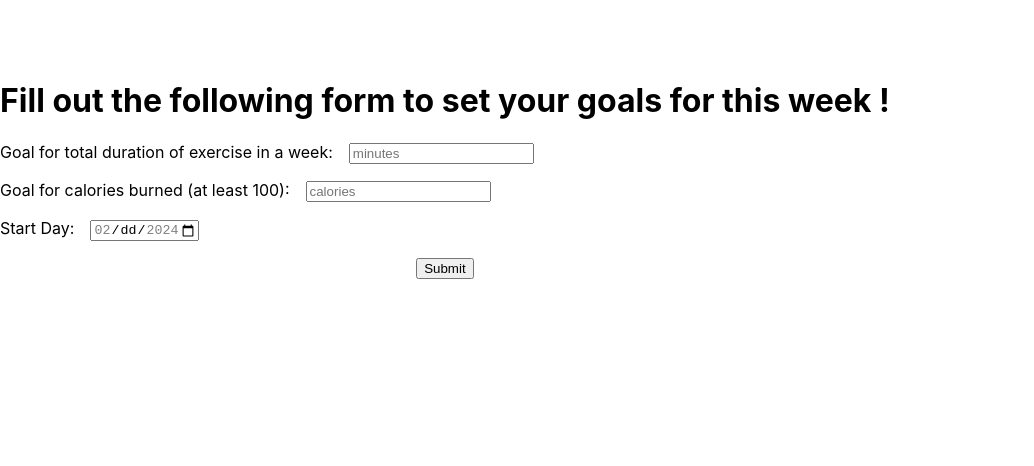
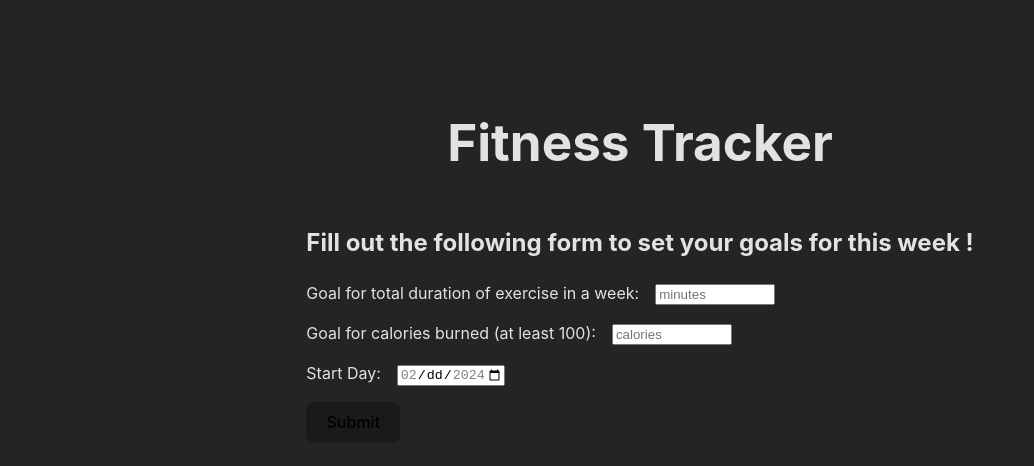
Before and after one commit to seenan21/CiC_reactproject_2, a React (Create React App) app in the folder health-tracker/: page / in a window 1280 px wide. Shown: the top 466 px of the page, without its empty margins (0-1034 px from the left). Built offline with nearby package versions, Linux system fonts and the light colour scheme; no server answers.

Commit message:
changed the css

```diff
--- a/health-tracker/src/App.css
+++ /dev/null
@@ -1,45 +0,0 @@
-.App {
-  text-align: center;
-}
-
-.App-logo {
-  height: 40vmin;
-  pointer-events: none;
-}
-
-@media (prefers-reduced-motion: no-preference) {
-  .App-logo {
-    animation: App-logo-spin infinite 20s linear;
-  }
-}
-
-.App-header {
-  background-color: #282c34;
-  min-height: 100vh;
-  display: flex;
-  flex-direction: column;
-  align-items: center;
-  justify-content: center;
-  font-size: calc(10px + 2vmin);
-  color: white;
-}
-
-.App-link {
-  color: #61dafb;
-}
-
-@keyframes App-logo-spin {
-  from {
-    transform: rotate(0deg);
-  }
-  to {
-    transform: rotate(360deg);
-  }
-}
-
-.progress-container{
-  display: flex;
-}
-.prog-post{
-  width: 50%;
-}
--- a/health-tracker/src/App.js
+++ b/health-tracker/src/App.js
@@ -1,5 +1,4 @@
 import logo from './logo.svg';
-import './App.css';
 import { useEffect, useState } from 'react';
 import ActivityForm from './components/ActivityLog/ActivityForm'
 import ActivityLog from './components/ActivityLog/ActivityLog'
@@ -39,6 +38,7 @@ function App() {
       <br></br>
       <br></br>
       <br></br>
+      <h1>Fitness Tracker</h1>
       <div className='progress-container'>
         <ProgressForm progress={progress} setProgress={setProgress} />
         {posts.length>0 && <ProgressPost goals={progress} posts={posts} />}
--- a/health-tracker/src/components/ActivityLog/Activity.css
+++ /dev/null
@@ -1,27 +0,0 @@
-#activity-form {
-    background-color: beige;
-    padding: 2rem;
-    border-radius: 3%;
-
-}
-
-div {
-    width: fit-content;
-    margin-bottom: 1rem;
-
-}
-
-div label {
-    margin-right: 1rem;
-}
-
-.card {
-    background-color: beige;
-    padding:0 1rem;
-    border-radius: 3%;
-}
-.activity-log-container{
-    margin-top: 1rem;
-    display: flex;
-    gap: 1rem;
-}
--- a/health-tracker/src/components/ActivityLog/ActivityForm.js
+++ b/health-tracker/src/components/ActivityLog/ActivityForm.js
@@ -1,6 +1,5 @@
 
 import React, { useState } from 'react';
-import './Activity.css'
 const ActivityForm = ({ setPosts }) => {
 
     const [radio, setRadio] = useState('low')
@@ -39,7 +38,7 @@ const ActivityForm = ({ setPosts }) => {
         let duration = parseInt(e.target[2].value);
         let calories = parseInt(e.target[7].value);
 
-        console.log("Activity: "+ activity,"date: " + date,"duration: " + duration,"intensity: "+radio, "calories: " + calories);
+        console.log("Activity: " + activity, "date: " + date, "duration: " + duration, "intensity: " + radio, "calories: " + calories);
 
         putActivity(activity, date, duration, radio, calories);
         e.target[0].value = '';
@@ -57,22 +56,25 @@ const ActivityForm = ({ setPosts }) => {
 
     return (
 
-        <form onSubmit={handleSubmit} id='activity-form'>
+        <form onSubmit={handleSubmit} id='activity-form' className='card'>
             <div>
 
                 <label >Activity:</label>
-                <input id='activity' placeholder='Name of Activity' required />
+                <input id='activity' placeholder='Name of Activity' type='text' required />
             </div>
             <div>
                 <label >Date:</label>
-                <input type='date'  min={new Date().toISOString().split('T')[0]} max={maxDate.toISOString().split('T')[0]} required />
+                <input type='date' min={new Date().toISOString().split('T')[0]} max={maxDate.toISOString().split('T')[0]} required />
             </div>
             <div>
                 <label >Duration:</label>
                 <input placeholder='minutes' required type='number' />
 
             </div>
-            <label>Intensity: </label>
+            <div>
+                <label>Intensity: </label>
+
+            </div>
             <div>
                 <div>
                     <input type="radio" id="option1" name="group1" value="low" onChange={handleRadio} required />
@@ -85,10 +87,9 @@ const ActivityForm = ({ setPosts }) => {
                     <label htmlFor="option4">Very High</label>
                 </div>
                 <div>
+                    <label >Calories Burned:</label>
+                    <input placeholder='calories burned' required type='number' />
                 </div>
-                <label >Calories Burned:</label>
-
-                <input placeholder='calories burned' required type='number'/>
             </div>
 
 
--- a/health-tracker/src/components/ProgressTracker/ProgressForm.js
+++ b/health-tracker/src/components/ProgressTracker/ProgressForm.js
@@ -1,6 +1,6 @@
 import React, { useState } from 'react';
 
-const ProgressForm = ({progress, setProgress}) => {
+const ProgressForm = ({ progress, setProgress }) => {
 
     const [duration, setDuration] = useState(0)
     const [calories, setCalories] = useState(0)
@@ -47,7 +47,7 @@ const ProgressForm = ({progress, setProgress}) => {
     return (
         <div>
 
-                <h1 >Fill out the following form to set your goals for this week ! </h1>
+            <h2>Fill out the following form to set your goals for this week ! </h2>
 
             <form onSubmit={handleSubmit} id='progress-form' >
                 <div>
@@ -60,7 +60,7 @@ const ProgressForm = ({progress, setProgress}) => {
                 </div>
                 <div>
                     <label >Start Day:</label>
-                <input type='date' required onChange={handleStartDay}  max={new Date().toISOString().split('T')[0]} min={new Date().toISOString().split('T')[0]}  />
+                    <input type='date' required onChange={handleStartDay} max={new Date().toISOString().split('T')[0]} min={new Date().toISOString().split('T')[0]} />
                 </div>
                 <button type='submit'>Submit</button>
             </form>
--- a/health-tracker/src/components/ProgressTracker/ProgressPost.js
+++ b/health-tracker/src/components/ProgressTracker/ProgressPost.js
@@ -78,7 +78,7 @@ const ProgressPost = ({ goals, posts }) => {
 
 
     return (
-        <div className='prog-post' style={{ width: '800px', height: '400px' }}>
+        <div className='prog-post' style={{ width: '30rem', height: '400px' }}>
             <h2>Progress Tracker</h2>
             <CanvasJSChart  options={options} containerProps={{ width: '100%', height: '300px' }} />
         </div>
--- a/health-tracker/src/index.css
+++ b/health-tracker/src/index.css
@@ -1,13 +1,121 @@
-body {
-  margin: 0;
-  font-family: -apple-system, BlinkMacSystemFont, 'Segoe UI', 'Roboto', 'Oxygen',
-    'Ubuntu', 'Cantarell', 'Fira Sans', 'Droid Sans', 'Helvetica Neue',
-    sans-serif;
+/* General css */
+:root {
+  font-family: Inter, system-ui, Avenir, Helvetica, Arial, sans-serif;
+  line-height: 1.5;
+  font-weight: 00;
+  text-align: center;
+  scroll-behavior: smooth;
+  color-scheme: light dark;
+  color: rgba(255, 255, 255, 0.87);
+  background-color: #242424;
+  display: flex;
+  justify-content: center;
+  font-synthesis: none;
+  text-rendering: optimizeLegibility;
   -webkit-font-smoothing: antialiased;
   -moz-osx-font-smoothing: grayscale;
 }
 
-code {
-  font-family: source-code-pro, Menlo, Monaco, Consolas, 'Courier New',
-    monospace;
+.App {
+  width: 100%;
+  display: flex;
+  flex-direction: column;
+  justify-content: center;
 }
+
+label {
+  justify-self: left;
+  align-self: flex-start;
+}
+div {
+  width: fit-content;
+  margin-bottom: 1rem;
+}
+
+div label {
+  margin-right: 1rem;
+}
+
+input[type=number],
+input[type=text] {
+  width: 7rem;
+}
+h1 {
+  font-size: 3.2em;
+  line-height: 1.1;
+}
+
+button {
+  border-radius: 8px;
+  border: 1px solid transparent;
+  padding: 0.6em 1.2em;
+  font-size: 1em;
+  font-weight: 500;
+  font-family: inherit;
+  background-color: #1a1a1a;
+  cursor: pointer;
+  transition: border-color 0.25s;
+}
+
+button:hover {
+  border-color: #646cff;
+}
+
+/* Tracker  */
+.progress-container {
+  display: flex;
+  flex-wrap: wrap;
+  align-self: center;
+  margin-top: 0px;
+}
+
+#progress-form {
+  text-align: start;
+}
+
+/* Activity */
+.activity-log-container{
+  padding: 1em;
+  margin-top: 3rem;
+  display: flex;
+  flex-wrap: wrap;
+  gap: 1rem;
+}
+
+#activity-form {
+  width: fit-content;
+  border-radius: 8px;
+  border: 1px solid rgba(52, 56, 65, .4);
+}
+
+.card {
+  padding: 1em;
+  background-color: #424549;
+  border-radius: 1%;
+}
+
+
+
+
+/* Mobile responsive stuff */
+@media (width < 1000px) {
+  .App {
+    align-items: center;
+  }
+
+  .progress-container {
+    justify-content: center;
+  }
+}
+
+@media (width < 630px) {
+  :root {
+    font-size: 0.6em;
+  }
+
+  input[type=number],
+  input[type=text] {
+    width: 10rem;
+  }
+
+}
```
Lines whose indentation alone changed are shown as unchanged.
